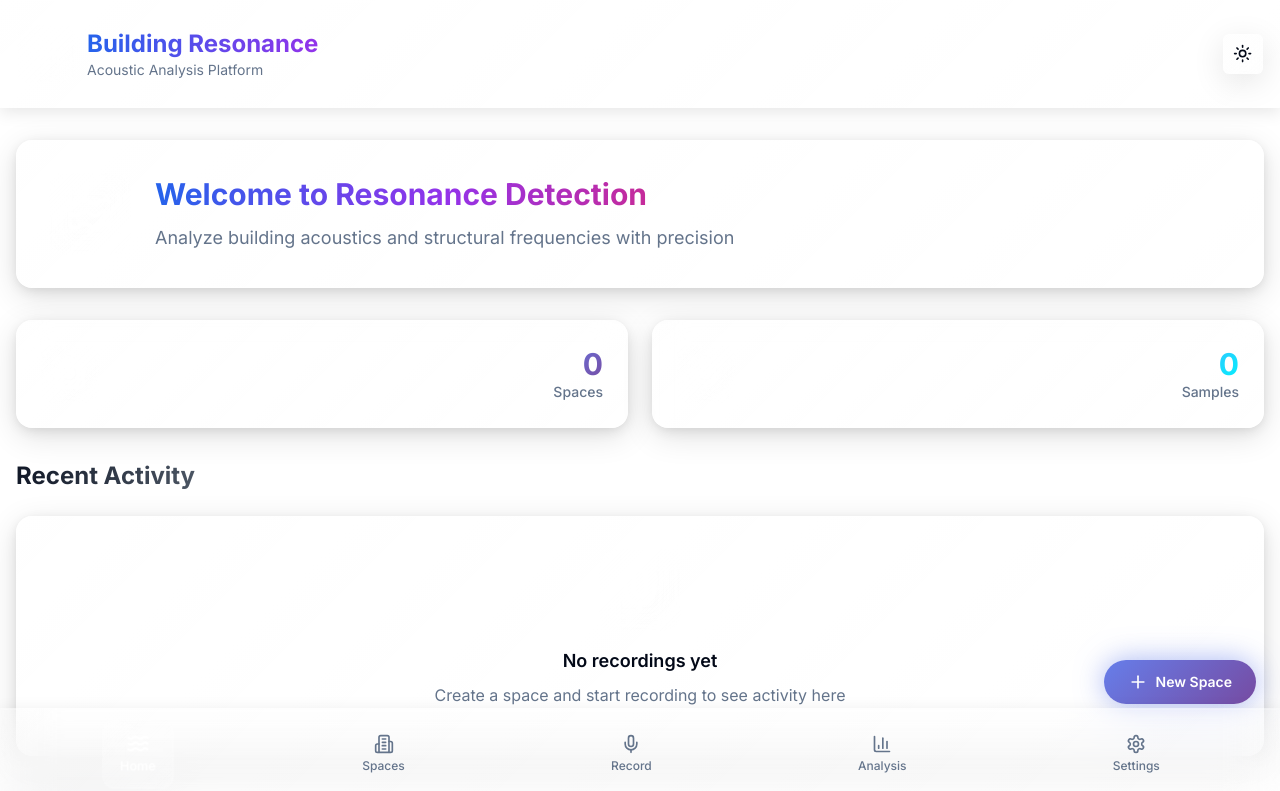
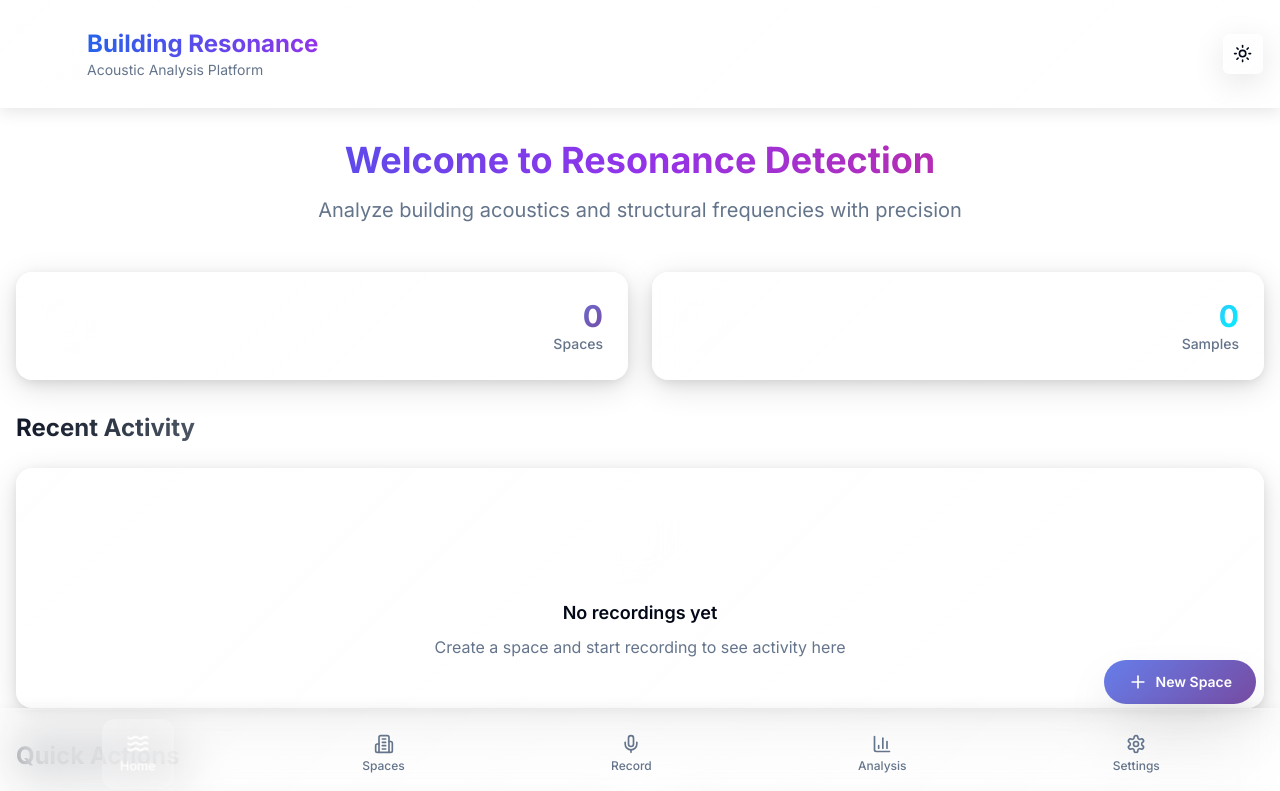
Before and after one commit to Technologic101/resonance_detector, a Next.js app: page / in a window 1280 px wide. Shown: the top 791 px of the page. Built offline with nearby package versions, Linux system fonts and the light colour scheme.

Commit message:
Remove Glow and Simplify Home Page

```diff
--- a/src/components/pages/home-page.tsx
+++ b/src/components/pages/home-page.tsx
@@ -67,21 +67,14 @@ export function HomePage() {
 
       {/* Main Content */}
       <main className="container mx-auto px-4 py-8 pb-24">
-        {/* Welcome Section */}
-        <div className="glass-card rounded-2xl p-8 mb-8 hover-lift soft-shadow">
-          <div className="flex items-center space-x-6">
-            <div className="icon-container p-4 rounded-2xl floating">
-              <Waves className="h-12 w-12 text-white" />
-            </div>
-            <div>
-              <h2 className="text-3xl font-bold mb-3 bg-gradient-to-r from-blue-600 via-purple-600 to-pink-600 bg-clip-text text-transparent">
-                Welcome to Resonance Detection
-              </h2>
-              <p className="text-muted-foreground text-lg">
-                Analyze building acoustics and structural frequencies with precision
-              </p>
-            </div>
-          </div>
+        {/* Welcome Heading - Centered on Background */}
+        <div className="text-center mb-12">
+          <h2 className="text-4xl font-bold mb-4 bg-gradient-to-r from-blue-600 via-purple-600 to-pink-600 bg-clip-text text-transparent">
+            Welcome to Resonance Detection
+          </h2>
+          <p className="text-muted-foreground text-xl">
+            Analyze building acoustics and structural frequencies with precision
+          </p>
         </div>
 
         {/* Stats Section */}
@@ -248,11 +241,11 @@ export function HomePage() {
         </div>
       </main>
 
-      {/* Floating Action Button */}
+      {/* Floating Action Button - Removed glow-pulse */}
       <div className="fixed bottom-24 right-6">
         <Button
           size="lg"
-          className="rounded-full shadow-2xl glow-pulse gradient-primary border-0 text-white font-semibold px-6 py-3 hover:scale-105 transition-all duration-300"
+          className="rounded-full shadow-2xl gradient-primary border-0 text-white font-semibold px-6 py-3 hover:scale-105 transition-all duration-300"
           onClick={handleNewSpace}
         >
           <Plus className="h-5 w-5 mr-2" />
```
